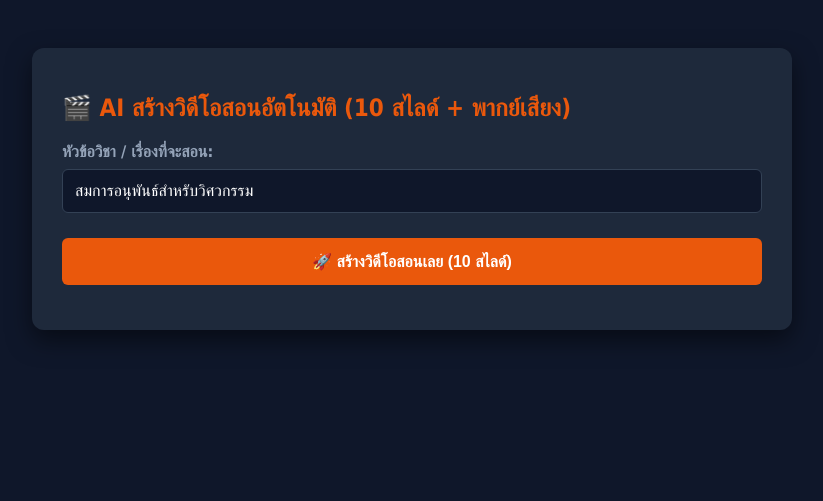
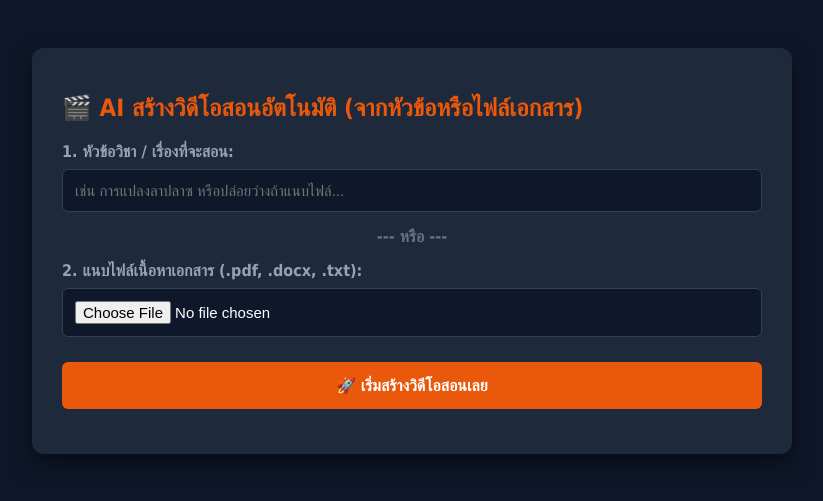
Before and after one commit to Luperus11/ai-slide-generator, a Flask app: page / in a window 1280 px wide. Shown: the top 501 px of the page, without its empty margins (228-1051 px from the left). Run offline with Flask 3, Linux system fonts and the light colour scheme.

Commit message:
Update index.html

```diff
--- a/templates/index.html
+++ b/templates/index.html
@@ -8,7 +8,8 @@
         .card { background: #1E293B; padding: 30px; border-radius: 12px; width: 700px; box-shadow: 0 10px 25px rgba(0,0,0,0.5); }
         h1 { color: #EA580C; margin-bottom: 20px; font-size: 24px; }
         label { font-weight: bold; display: block; margin-top: 15px; color: #94A3B8; }
-        input { width: 100%; padding: 12px; margin-top: 8px; border-radius: 6px; border: 1px solid #334155; background: #0F172A; color: #FFF; box-sizing: border-box; font-size: 16px; }
+        input[type="text"], input[type="file"] { width: 100%; padding: 12px; margin-top: 8px; border-radius: 6px; border: 1px solid #334155; background: #0F172A; color: #FFF; box-sizing: border-box; font-size: 15px; }
+        .divider { text-align: center; margin: 15px 0; color: #64748B; font-weight: bold; }
         button { margin-top: 25px; width: 100%; padding: 14px; background: #EA580C; border: none; color: white; font-weight: bold; font-size: 16px; border-radius: 6px; cursor: pointer; }
         button:hover { background: #C2410C; }
         #status { margin-top: 15px; color: #38BDF8; font-weight: bold; text-align: center; }
@@ -18,41 +19,54 @@
 <body>
 
 <div class="card">
-    <h1>🎬 AI สร้างวิดีโอสอนอัตโนมัติ (10 สไลด์ + พากย์เสียง)</h1>
+    <h1>🎬 AI สร้างวิดีโอสอนอัตโนมัติ (จากหัวข้อหรือไฟล์เอกสาร)</h1>
 
-    <label>หัวข้อวิชา / เรื่องที่จะสอน:</label>
-    <input type="text" id="topic" value="สมการอนุพันธ์สำหรับวิศวกรรม" placeholder="กรอกหัวข้อที่ต้องการสร้างวิดีโอ...">
+    <form id="videoForm" enctype="multipart/form-data">
+        <label>1. หัวข้อวิชา / เรื่องที่จะสอน:</label>
+        <input type="text" name="topic" id="topic" placeholder="เช่น การแปลงลาปลาซ หรือปล่อยว่างถ้าแนบไฟล์...">
 
-    <button onclick="generateVideo()">🚀 สร้างวิดีโอสอนเลย (10 สไลด์)</button>
+        <div class="divider">--- หรือ ---</div>
+
+        <label>2. แนบไฟล์เนื้อหาเอกสาร (.pdf, .docx, .txt):</label>
+        <input type="file" name="file" id="file" accept=".pdf,.docx,.txt">
+
+        <button type="submit" id="submitBtn">🚀 เริ่มสร้างวิดีโอสอนเลย</button>
+    </form>
 
     <div id="status"></div>
     <video id="videoPlayer" controls></video>
 </div>
 
 <script>
-async function generateVideo() {
-    const topic = document.getElementById('topic').value;
+document.getElementById('videoForm').addEventListener('submit', async function(e) {
+    e.preventDefault();
     const status = document.getElementById('status');
     const videoPlayer = document.getElementById('videoPlayer');
+    const submitBtn = document.getElementById('submitBtn');
 
-    if (!topic.trim()) {
-        alert("กรุณากรอกหัวข้อวิชาด้วยครับ");
+    const topic = document.getElementById('topic').value.trim();
+    const file = document.getElementById('file').files[0];
+
+    if (!topic && !file) {
+        alert("กรุณากรอกหัวข้อ หรือเลือกไฟล์แนบอย่างใดอย่างหนึ่งด้วยครับ");
         return;
     }
 
-    status.innerText = "⏳ กำลังสร้างสไลด์ 10 หน้า พากย์เสียงภาษาไทย และเรนเดอร์วิดีโอ... (โปรดรอสักครู่)";
+    status.innerText = "⏳ กำลังอ่านเนื้อหา สรุปเป็นสไลด์ พากย์เสียงภาษาไทย และเรนเดอร์วิดีโอ... (โปรดรอสักครู่)";
     videoPlayer.style.display = "none";
+    submitBtn.disabled = true;
+
+    const formData = new FormData(this);
 
     try {
         const response = await fetch('/generate_video', {
             method: 'POST',
-            headers: { 'Content-Type': 'application/json' },
-            body: JSON.stringify({ topic })
+            body: formData
         });
         const result = await response.json();
 
         if (result.success) {
-            status.innerText = "✅ สร้างวิดีโอ 10 สไลด์สำเร็จเรียบร้อย!";
+            status.innerText = "✅ สร้างวิดีโอสำเร็จเรียบร้อย!";
             videoPlayer.src = result.video_url + '?t=' + new Date().getTime();
             videoPlayer.style.display = "block";
             videoPlayer.play();
@@ -62,8 +76,10 @@ async function generateVideo() {
     } catch (err) {
         status.innerText = "❌ เกิดข้อผิดพลาดในการเชื่อมต่อระบบ: " + err.message;
         console.error(err);
+    } finally {
+        submitBtn.disabled = false;
     }
-}
+});
 </script>
 
 </body>
```
